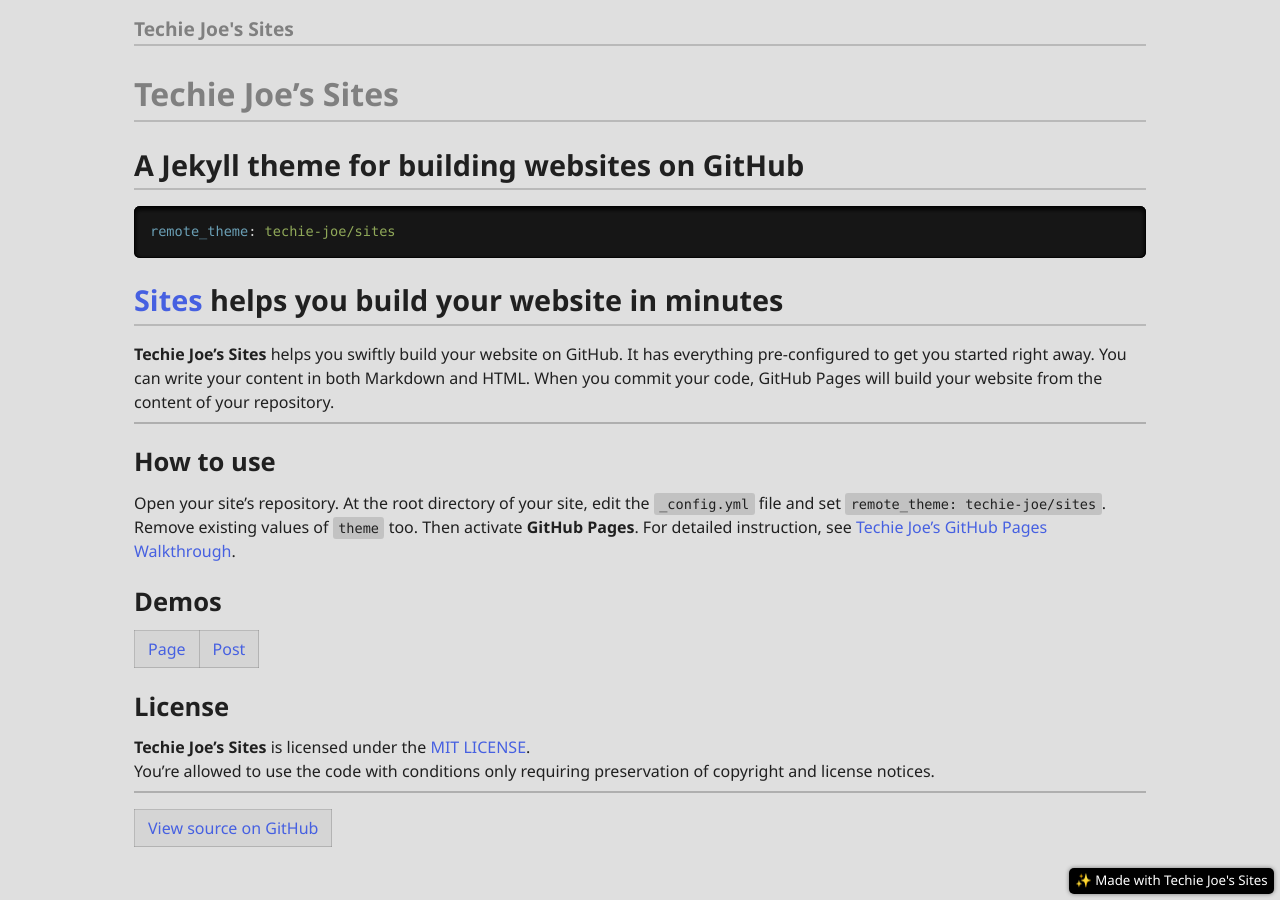
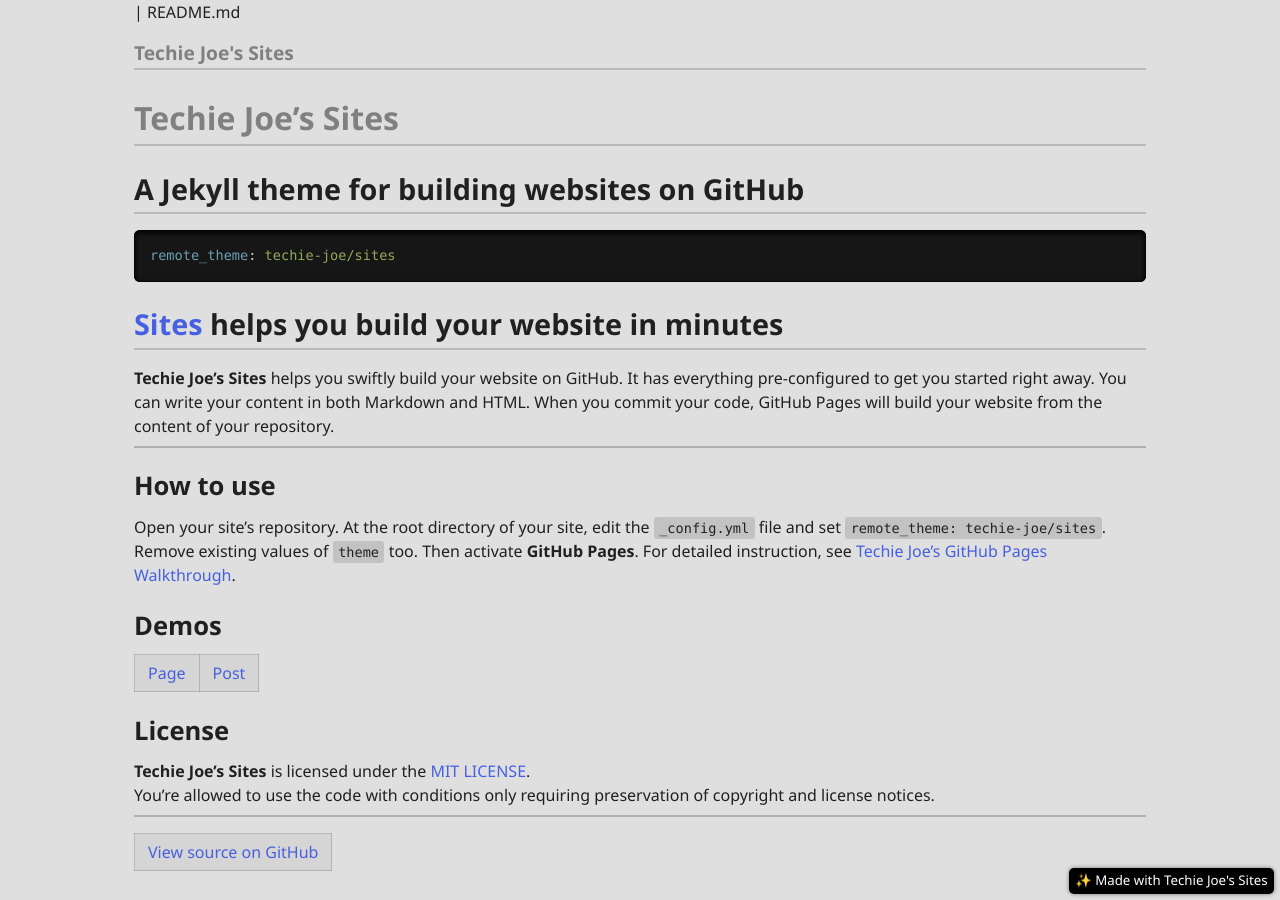
Before and after one commit to techie-joe/sites, a Jekyll site: the page built from README.md, in a window 1280 px wide. Built offline with Jekyll 4.4.1, drawn with Linux system fonts in a browser that asks for light colours; our own code applies the rules of GitHub Pages for plain Markdown files; comment, search, counter and statistics services are not loaded.

Commit message:
Update header.html

```diff
--- a/_includes/header.html
+++ b/_includes/header.html
@@ -1,3 +1,4 @@
+<div>{{ absolute_url }} | {{ page.path }}</div>
 {% if page.path != '' and page.path != page.name %}
   {% if page.header == 'use-bar' or site.header == 'use-bar' %}
     <nav id="_header-bar">
```
